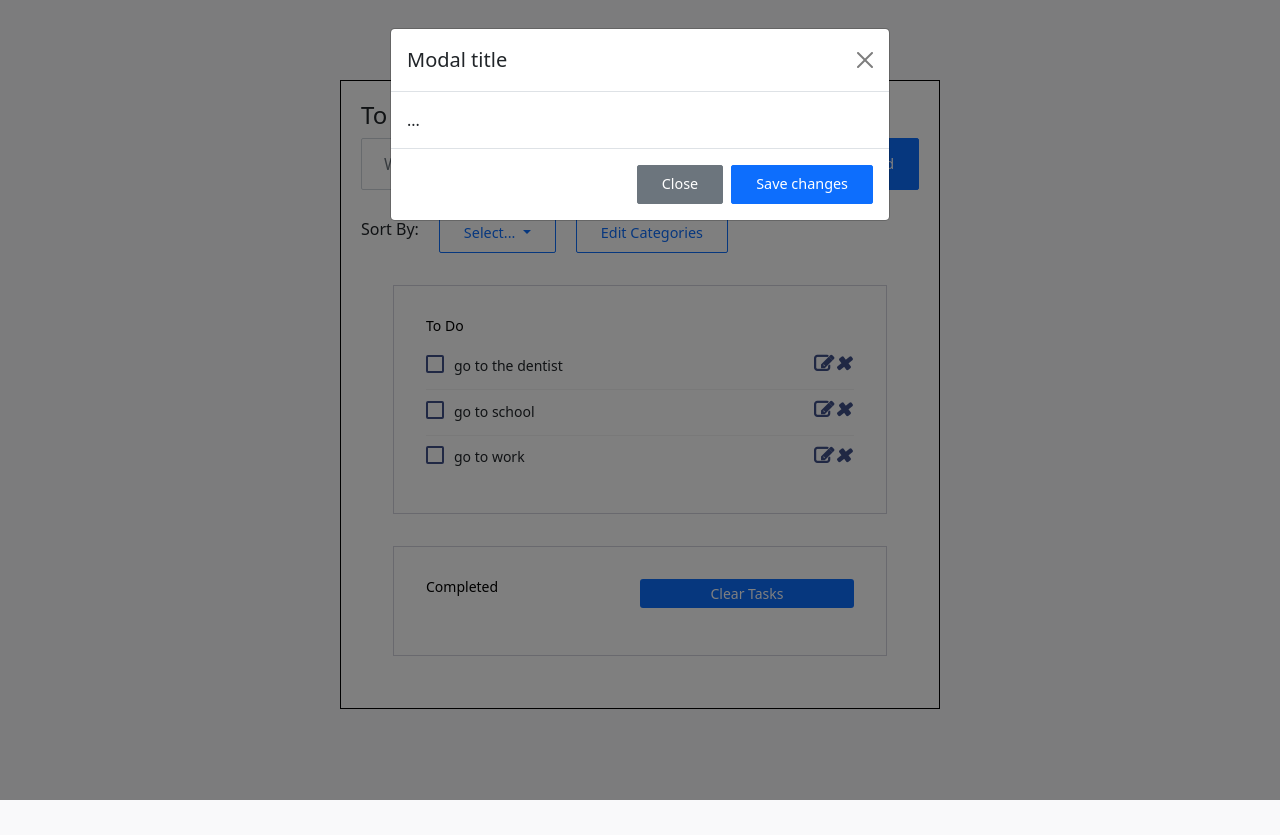
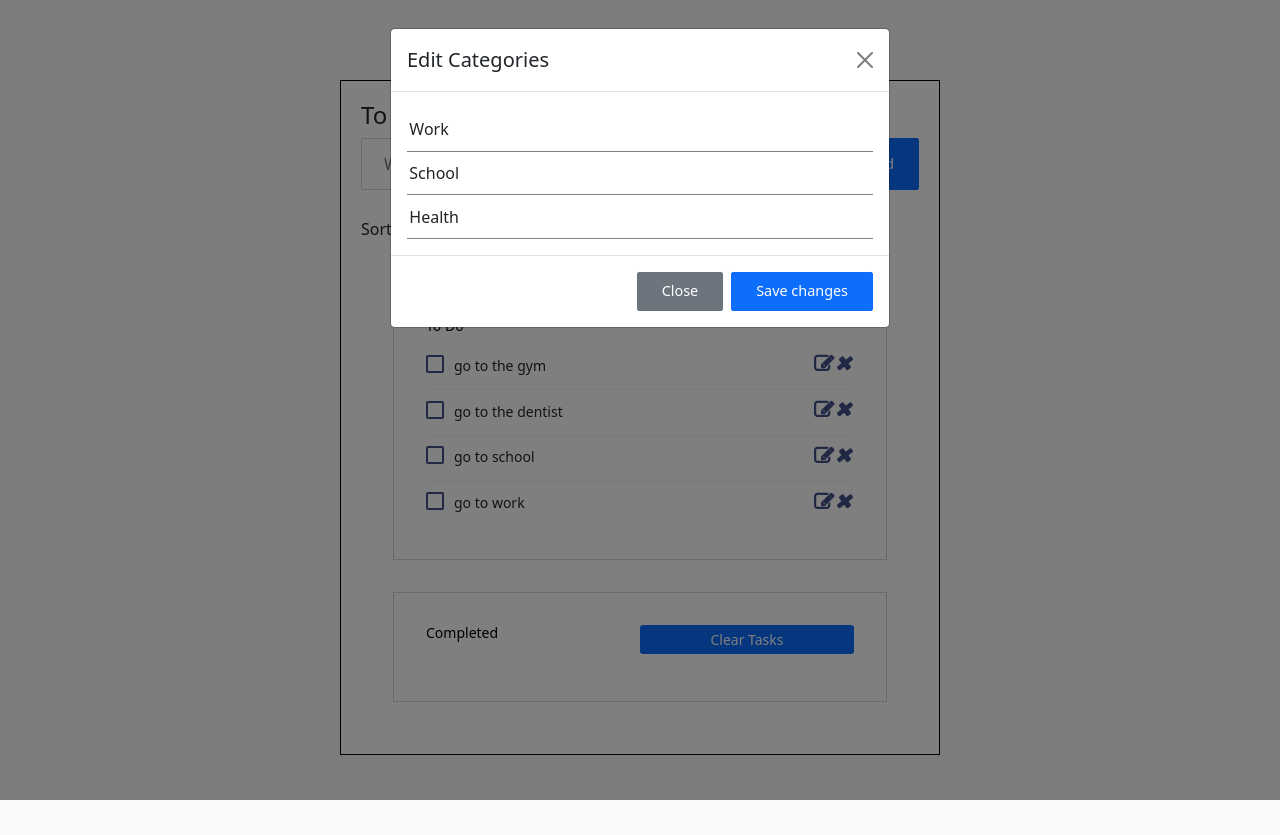
Before and after one commit to srhmendez/node-api, a plain HTML site: page toDo.html in a window 1280 px wide. Both pictures are taken after a click on the button "Edit Categories". Before the commit the page ends 800 px from the top, so only its background shows below. Drawn offline with nearby package versions, Linux system fonts and the light colour scheme.

Commit message:
rendered Categories to modal no repeated cats

```diff
--- a/main.js
+++ b/main.js
@@ -3,18 +3,27 @@ let todoArray = [
   {
     id: 1,
     name: "go to work",
-    complete: false
+    complete: false,
+    category: "Work",
   },
   {
     id: 2,
     name: "go to school",
-    complete: false
+    complete: false,
+    category: "School"
   },
   {
     id: 3,
     name: "go to the dentist",
-    complete: false
+    complete: false,
+    category: "Health"
   },
+  {
+    id: 4,
+    name: "go to the gym",
+    complete: false,
+    category: "Health",
+  }
 ];
 
 //adds array items from array above on page load to the addTask
@@ -268,7 +277,43 @@ const removeEditInputField = (inputID) => {
 }
 
 
-//Modal logic
-let categoriesModal = document.getElementById('categories-modal');
 
-console.log(categoriesModal.value)
+//Storing Categories in Categories Array from the todoArray
+let categories = [];
+
+//This function pushes each category from the todoArray into the cat Array then creates a Set to remove duplicates from the array. It then reassigs the original array with the Set. The Set object lets you store unique values of any type, whether primitive values or object references. https://developer.mozilla.org/en-US/docs/Web/JavaScript/Reference/Global_Objects/Set
+const updateCategories = () => {
+    todoArray.forEach(item => categories.push(item.category))
+    let uniqueCategories = [...new Set(categories)];
+    categories = uniqueCategories;
+    console.log(categories)
+}
+
+
+updateCategories();
+
+
+
+
+
+
+
+const renderCategories = () => {
+    //Modal
+    let modalBody = document.getElementById('modal-body');
+
+    categories.forEach(item => {
+
+        //creating list item & attaching it to the modal
+        let categoryHTML = document.createElement("li");
+        categoryHTML.classList.add('modal-displayed-categories');
+        let text = document.createTextNode(item)
+        categoryHTML.appendChild(text);
+        modalBody.appendChild(categoryHTML)
+    }
+
+)}
+
+//Edit Categories Button
+let editCatBtn = document.getElementById('edit-categories-btn');
+editCatBtn.addEventListener('click',renderCategories());
--- a/styles.css
+++ b/styles.css
@@ -60,6 +60,12 @@ h6.categories-sortby{
   display:flex;
   align-items: center;
 }
+.modal-displayed-categories{
+  list-style: none;
+  border-bottom: 1px grey solid;
+  padding:2% .5%;
+}
+
 
 .card {
   box-shadow: none;
--- a/toDo.html
+++ b/toDo.html
@@ -56,7 +56,7 @@
                 </ul>
               </div>
               <!-- Button trigger modal -->
-              <button type="button" class="btn btn-outline-primary" data-bs-toggle="modal" data-bs-target="#categories-modal">
+              <button type="button" id="edit-categories-btn" class="btn btn-outline-primary" data-bs-toggle="modal" data-bs-target="#categories-modal">
                 Edit Categories
               </button>
             </div>
@@ -96,11 +96,14 @@
   <div class="modal-dialog">
     <div class="modal-content">
       <div class="modal-header">
-        <h5 class="modal-title" id="exampleModalLabel">Modal title</h5>
+        <h5 class="modal-title" id="exampleModalLabel">Edit Categories</h5>
         <button type="button" class="btn-close" data-bs-dismiss="modal" aria-label="Close"></button>
       </div>
-      <div class="modal-body">
-        ...
+      <div class="modal-body" id="modal-body">
+
+
+
+
       </div>
       <div class="modal-footer">
         <button type="button" class="btn btn-secondary" data-bs-dismiss="modal">Close</button>
```
